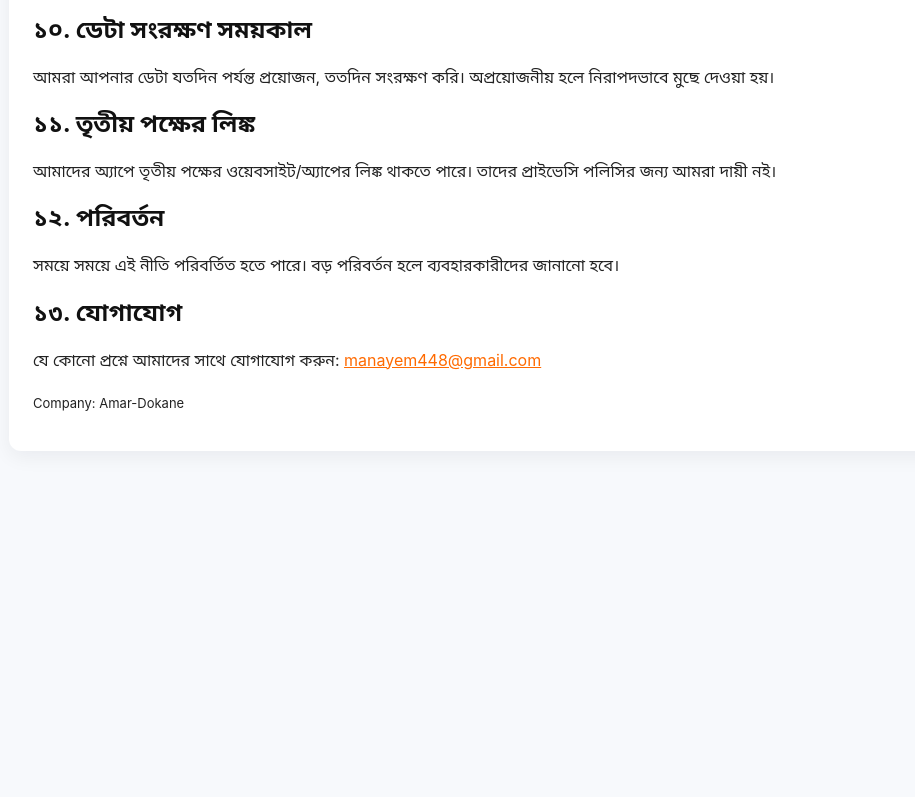
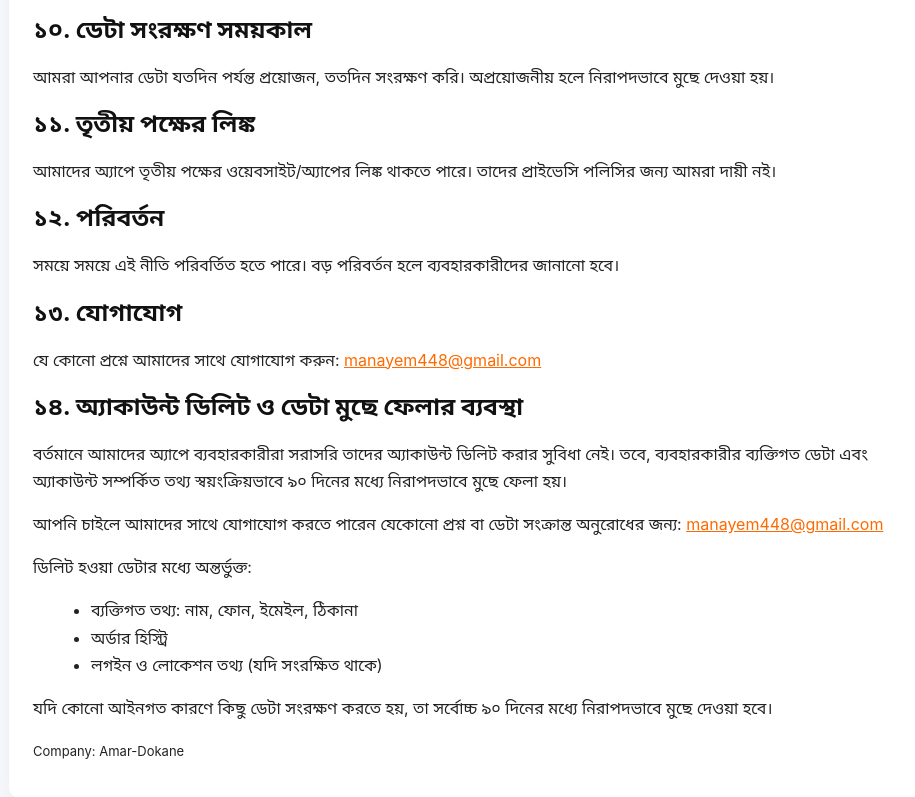
Before and after one commit to MANAYEM/privacy-policy, a plain HTML site: page amar_dokane_privacy_and_store_listing (1).html in a window 1280 px wide. Shown: the part 1300-2097 px from the top of the page, without its empty margins (157-1072 px from the left). Before the commit the page ends 1795 px from the top, so only its background shows below. Drawn offline with Linux system fonts and the light colour scheme.

Commit message:
Update amar_dokane_privacy_and_store_listing (1).html

```diff
--- a/amar_dokane_privacy_and_store_listing (1).html
+++ b/amar_dokane_privacy_and_store_listing (1).html
@@ -79,6 +79,20 @@
     <h2>১৩. যোগাযোগ</h2>
     <p>যে কোনো প্রশ্নে আমাদের সাথে যোগাযোগ করুন: <a href="mailto:manayem448@gmail.com">manayem448@gmail.com</a></p>
 
+    <h2>১৪. অ্যাকাউন্ট ডিলিট ও ডেটা মুছে ফেলার ব্যবস্থা</h2>
+<p>বর্তমানে আমাদের অ্যাপে ব্যবহারকারীরা সরাসরি তাদের অ্যাকাউন্ট ডিলিট করার সুবিধা নেই। তবে, ব্যবহারকারীর ব্যক্তিগত ডেটা এবং অ্যাকাউন্ট সম্পর্কিত তথ্য স্বয়ংক্রিয়ভাবে ৯০ দিনের মধ্যে নিরাপদভাবে মুছে ফেলা হয়।</p>
+
+<p>আপনি চাইলে আমাদের সাথে যোগাযোগ করতে পারেন যেকোনো প্রশ্ন বা ডেটা সংক্রান্ত অনুরোধের জন্য:
+<a href="mailto: manayem448@gmail.com">manayem448@gmail.com</a></p>
+
+<p>ডিলিট হওয়া ডেটার মধ্যে অন্তর্ভুক্ত:</p>
+<ul>
+  <li>ব্যক্তিগত তথ্য: নাম, ফোন, ইমেইল, ঠিকানা</li>
+  <li>অর্ডার হিস্ট্রি</li>
+  <li>লগইন ও লোকেশন তথ্য (যদি সংরক্ষিত থাকে)</li>
+</ul>
+
+<p>যদি কোনো আইনগত কারণে কিছু ডেটা সংরক্ষণ করতে হয়, তা সর্বোচ্চ ৯০ দিনের মধ্যে নিরাপদভাবে মুছে দেওয়া হবে।</p>
 
 
     <footer>
```
